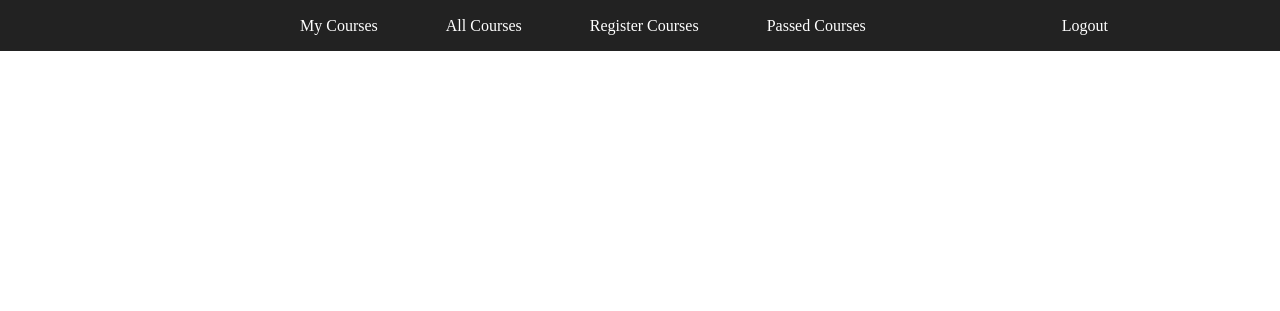
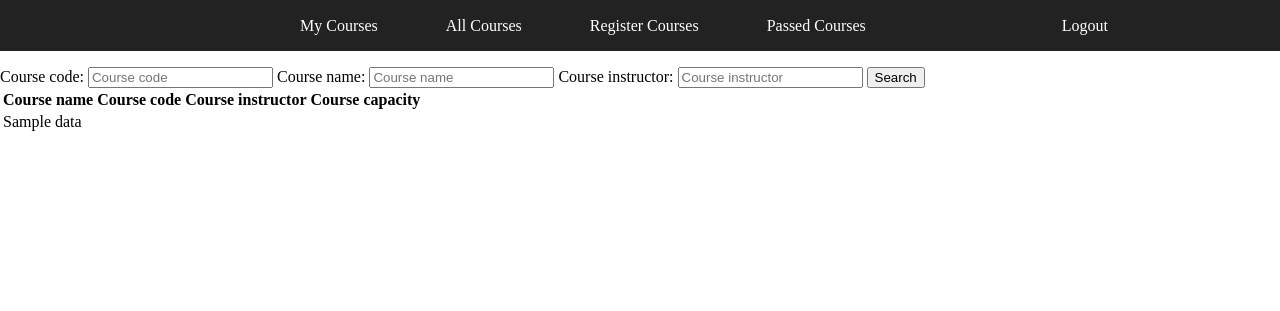
Before and after one commit to jaafari-R/course-registration-system, a Flask app: template templates/courses.html in a window 1280 px wide. Shown: the top 311 px of the page. Run offline with Flask 3, Linux system fonts and the light colour scheme; the template is opened without the code that fills it: most values are stand-ins (such as "Sample title", 1, 10 or a date in 2020).

Commit message:
Implemented Main Search Courses FrontEnd

```diff
--- a/app.py
+++ b/app.py
@@ -24,7 +24,12 @@ def index():
     if not verify_session(request):
         return redirect(url_for('login_form'))
 
-    return render_template('./courses.html')
+    status, courses = course_reg_controller.search_courses(request.args)
+
+    if(status == 'fail'):
+        return courses
+
+    return render_template('./courses.html', courses=courses)
 
 
 
--- a/model/course_registration.py
+++ b/model/course_registration.py
@@ -88,7 +88,7 @@ class CourseRegisterationModel:
     def get_all_courses(self):
         try:
             query = ("""
-                SELECT *
+                SELECT name, code, instructor, capacity
                 FROM courses
             """)
             self.__db_cursor.execute(query)
@@ -100,7 +100,7 @@ class CourseRegisterationModel:
     def search_courses(self, code, name, instructor):
         try:
             query = ("""
-                SELECT *
+                SELECT name, code, instructor, capacity
                 FROM courses
                 WHERE
                     code = %s OR
--- a/templates/courses.html
+++ b/templates/courses.html
@@ -1,4 +1,30 @@
 {% extends "layout.html" %}
 
 {% block content %}
+    <form action="" method="GET">
+        <label for="course_code">Course code:</label>
+        <input type="number" name="course_code" id="course_code" placeholder="Course code">
+        <label for="course_name">Course name:</label>
+        <input type="text" name="course_name" id="course_name" placeholder="Course name">
+        <label for="course_instructor">Course instructor:</label>
+        <input type="text" name="course_instructor" id="course_instructor" placeholder="Course instructor">
+        <button>Search</button>
+    </form>
+    <table id="courses">
+        <tr>
+            <th>Course name</th>
+            <th>Course code</th>
+            <th>Course instructor</th>
+            <th>Course capacity</th>
+        </tr>
+
+        {% for course in courses %}
+            <tr>
+                {% for data in course %}
+                    <td>{{data}}</td>
+                {% endfor %}
+            </tr>
+        {% endfor %}
+    </table>
+
 {% endblock %}
```
Also changed, not shown: controller/course_registeration.py (+6 -4 lines).
